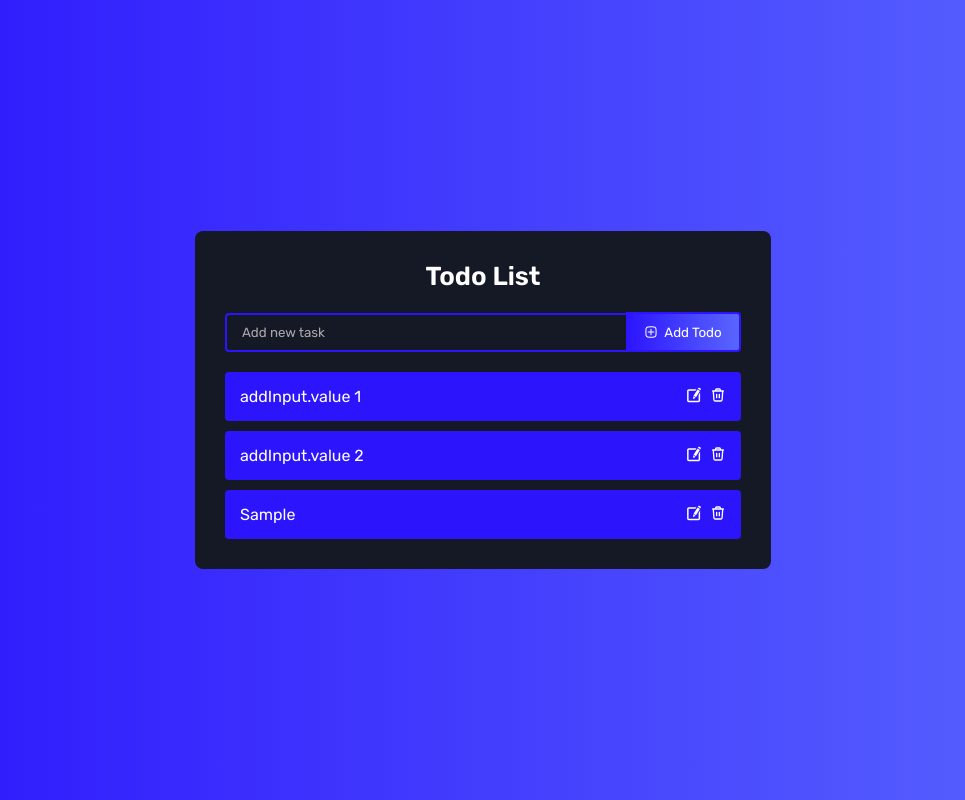
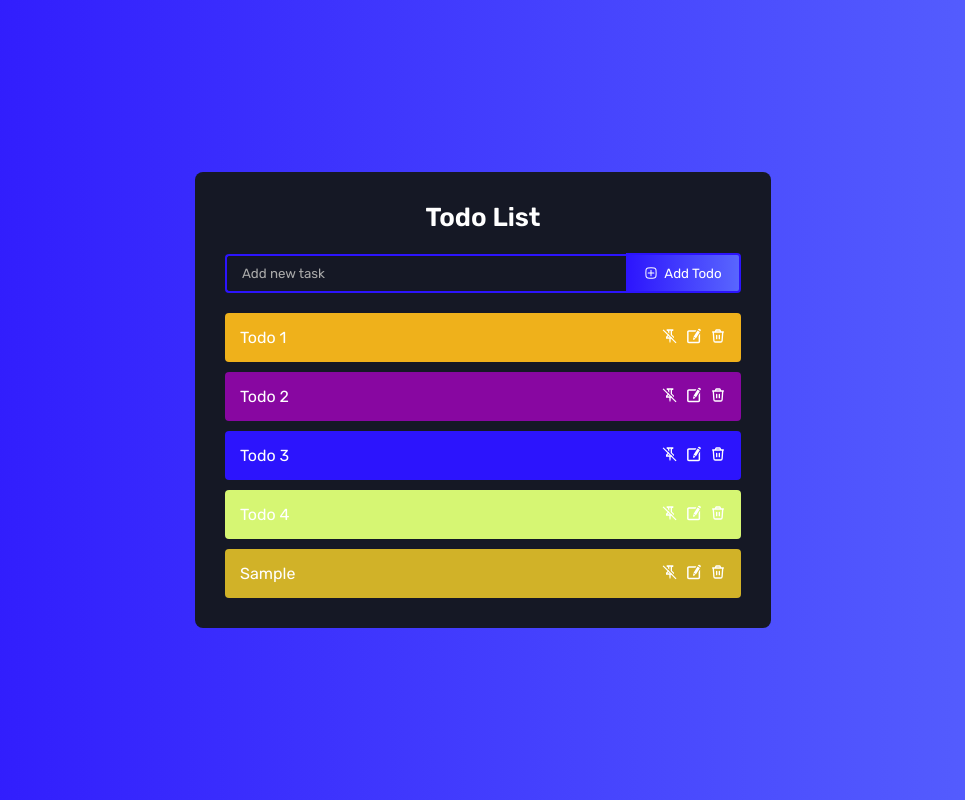
Before and after one commit to Hassan-98/todo-list, a plain HTML site: page index.html in a window 1280 px wide. Both pictures are taken after typing "Sample" into the empty fields and a click on the button "Add Todo". Shown: the whole page, without its empty margins (157-1122 px from the left). Drawn offline with Linux system fonts and the light colour scheme.

Commit message:
Add pin todos feature & delete animation for todo

```diff
--- a/index.html
+++ b/index.html
@@ -47,7 +47,7 @@
 
   <div class="modal edit">
     <div class="delete-modal">
-        <input type="text" placeholder="Edit todo" id="editInput">
+      <input type="text" placeholder="Edit todo" id="editInput" aria-label="edit task input">
       <div class="actions">
         <button class="edit-modal-confirm">Save</button>
         <button class="edit-modal-cancel">Cancel</button>
--- a/scripts/index.js
+++ b/scripts/index.js
@@ -9,19 +9,39 @@ const editModalCancelBtn = document.querySelector('.edit-modal-cancel');
 const editModalConfirmBtn = document.querySelector('.edit-modal-confirm');
 const editInput = document.getElementById("editInput");
 
-
 let selectedTodo;
 
 const todos = [
   {
-    content: "addInput.value 1",
-    isCompleted: false
+    content: "Todo 1",
+    isCompleted: false,
+    bgColor: "#" + Math.floor(Math.random() * 16777215).toString(16),
+    isPinned: false,
+    date: new Date().getTime() - 4,
   },
   {
-    content: "addInput.value 2",
-    isCompleted: false
+    content: "Todo 2",
+    isCompleted: false,
+    bgColor: "#" + Math.floor(Math.random() * 16777215).toString(16),
+    isPinned: false,
+    date: new Date().getTime() - 3,
+  },
+  {
+    content: "Todo 3",
+    isCompleted: false,
+    bgColor: "#" + Math.floor(Math.random() * 16777215).toString(16),
+    isPinned: false,
+    date: new Date().getTime() - 2,
+  },
+  {
+    content: "Todo 4",
+    isCompleted: false,
+    bgColor: "#" + Math.floor(Math.random() * 16777215).toString(16),
+    isPinned: false,
+    date: new Date().getTime() - 1,
   }
 ];
+
 
 function renderTodos() {
   todos_list.innerHTML = '';
@@ -30,10 +50,16 @@ function renderTodos() {
     todos_list.innerHTML = `<p class="empty">No Todos</p>`;
   }
 
-  todos.forEach((todo, index) => {
+  const sortedTodo = [
+    ...todos.filter(todo => todo.isPinned),
+    ...todos.filter(todo => !todo.isPinned).sort((a, b) => a.date - b.date)
+  ];
 
+  sortedTodo.forEach((todo, index) => {
     const todoEl = document.createElement('div');
+    todoEl.setAttribute('data-index', index);
     todoEl.classList.add('todo');
+    todoEl.style.backgroundColor = todo.bgColor;
 
     const todoContent = document.createElement('p');
     todoContent.textContent = todo.content;
@@ -43,13 +69,14 @@ function renderTodos() {
 
     const todoEditBtn = document.createElement('button');
     todoEditBtn.setAttribute('data-index', index);
-
     todoEditBtn.innerHTML = `
         <svg xmlns="http://www.w3.org/2000/svg" width="1em" height="1em" viewBox="0 0 32 32" data-index="${index}">
           <path fill="currentColor"
             d="M27.87 7.863L23.024 4.82l-7.89 12.566l4.843 3.04zM14.395 21.25l-.107 2.855l2.527-1.337l2.35-1.24l-4.673-2.936zM29.163 3.24L26.63 1.647a1.364 1.364 0 0 0-1.88.43l-1 1.588l4.843 3.042l1-1.586c.4-.64.21-1.483-.43-1.883zm-3.965 23.82c0 .275-.225.5-.5.5h-19a.5.5 0 0 1-.5-.5v-19a.5.5 0 0 1 .5-.5h13.244l1.884-3H5.698c-1.93 0-3.5 1.57-3.5 3.5v19c0 1.93 1.57 3.5 3.5 3.5h19c1.93 0 3.5-1.57 3.5-3.5V11.097l-3 4.776v11.19z" />
         </svg>
       `;
+    todoEditBtn.addEventListener('click', showEditPopup)
+
     const todoDeleteBtn = document.createElement('button');
     todoDeleteBtn.setAttribute('data-index', index);
     todoDeleteBtn.innerHTML = `
@@ -62,12 +89,29 @@ function renderTodos() {
         </g>
       </svg>
       `;
+    todoDeleteBtn.addEventListener('click', showDeletePopup);
+
+    const todoPinBtn = document.createElement('button');
+    todoPinBtn.setAttribute('data-index', index);
+    todoPinBtn.innerHTML = `
+      <svg xmlns="http://www.w3.org/2000/svg" width="1em" height="1em" viewBox="0 0 24 24" data-index="${index}">
+        <path fill="currentColor" d="m9 9l1.914 1.914L8 13.828V14h6l2 2h-3v4l-1 3l-1-3v-4H6v-3l3-3zm8-7v2l-2 1v5l3 3v2.461l-5-5.001V4h-2v4.46l-2-2V5L7 4V2z"/><path fill="currentColor" d="M2.27 2.27L1 3.54L20.46 23l1.27-1.27L11 11z"/>
+      </svg>
+      `;
+
+    if (todo.isPinned) {
+      todoPinBtn.innerHTML = `
+        <svg xmlns="http://www.w3.org/2000/svg" width="1em" height="1em" viewBox="0 0 24 24" data-index="${index}">
+          <path fill="currentColor" d="M16 12V4h1V2H7v2h1v8l-2 2v2h5.2v6h1.6v-6H18v-2zm-7.2 2l1.2-1.2V4h4v8.8l1.2 1.2z"/>
+        </svg>
+      `;
+    }
+
+    todoPinBtn.addEventListener('click', handleTogglePinTodo)
+
+    todoActionsEl.appendChild(todoPinBtn);
     todoActionsEl.appendChild(todoEditBtn);
     todoActionsEl.appendChild(todoDeleteBtn);
-
-    todoDeleteBtn.addEventListener('click', showDeletePopup);
-
-    todoEditBtn.addEventListener('click', showEditPopup)
 
     todoEl.appendChild(todoContent);
     todoEl.appendChild(todoActionsEl);
@@ -85,7 +129,10 @@ addButton.addEventListener('click', (event) => {
 
   todos.push({
     content: addInput.value,
-    isCompleted: false
+    isCompleted: false,
+    bgColor: "#" + Math.floor(Math.random() * 16777215).toString(16),
+    isPinned: false,
+    date: new Date().getTime(),
   });
 
   renderTodos();
@@ -108,9 +155,14 @@ function closeDeleteModal() {
 deleteModalConfirmBtn.addEventListener('click', handleDeleteTodo);
 
 function handleDeleteTodo() {
-  todos.splice(selectedTodo, 1);
-  renderTodos();
+  const el = document.querySelector(`.todo[data-index="${selectedTodo}"]`);
+  el.classList.add('delete-animation');
   closeDeleteModal();
+
+  setTimeout(() => {
+    todos.splice(selectedTodo, 1);
+    renderTodos();
+  }, 400);
 }
 
 function showEditPopup(event) {
@@ -134,3 +186,25 @@ function saveTodo() {
 }
 
 editModalConfirmBtn.addEventListener('click', saveTodo);
+
+function handleTogglePinTodo(event) {
+  const selectedTodoIndex = event.target.getAttribute('data-index');
+
+  const sortedTodo = [
+    ...todos.filter(todo => todo.isPinned),
+    ...todos.filter(todo => !todo.isPinned).sort((a, b) => a.date - b.date)
+  ];
+
+  const savedTodo = sortedTodo[selectedTodoIndex];
+
+  if (savedTodo.isPinned) {
+    savedTodo.isPinned = false;
+  } else {
+    savedTodo.isPinned = true;
+
+    todos.splice(selectedTodoIndex, 1);
+    todos.unshift(savedTodo);
+  }
+
+  renderTodos();
+}
--- a/styles/style.css
+++ b/styles/style.css
@@ -13,13 +13,16 @@
 }
 
 .container {
-  background-image: linear-gradient(to right,
-      var(--main-color),
-      var(--secondary-color));
+  background-image: linear-gradient(
+    to right,
+    var(--main-color),
+    var(--secondary-color)
+  );
   height: 100vh;
   display: flex;
   justify-content: center;
   align-items: center;
+  overflow: hidden;
 }
 
 .content {
@@ -63,9 +66,11 @@
   border: 2px solid var(--main-color);
   border-left: 0;
   border-radius: 0 4px 4px 0;
-  background: linear-gradient(to right,
-      var(--main-color),
-      var(--secondary-color));
+  background: linear-gradient(
+    to right,
+    var(--main-color),
+    var(--secondary-color)
+  );
   color: #fff;
   display: flex;
   justify-content: center;
@@ -76,9 +81,11 @@
 }
 
 .head form button:hover {
-  background: linear-gradient(to right,
-      var(--secondary-color),
-      var(--main-color));
+  background: linear-gradient(
+    to right,
+    var(--secondary-color),
+    var(--main-color)
+  );
 }
 
 .head form button svg {
@@ -103,6 +110,16 @@
   border-radius: 4px;
 }
 
+.todos_list .todo.delete-animation {
+  animation: delete-animation 400ms ease-in;
+}
+
+@keyframes delete-animation {
+  100% {
+    transform: scale(0);
+  }
+}
+
 .todos_list .todo .actions {
   display: flex;
   justify-content: center;
@@ -120,7 +137,7 @@
 .todos_list .todo button svg {
   width: 16px;
   height: 16px;
-  color: #fff;
+  color: #ffffff;
   pointer-events: none;
 }
 
```
Lines whose indentation alone changed are shown as unchanged.
